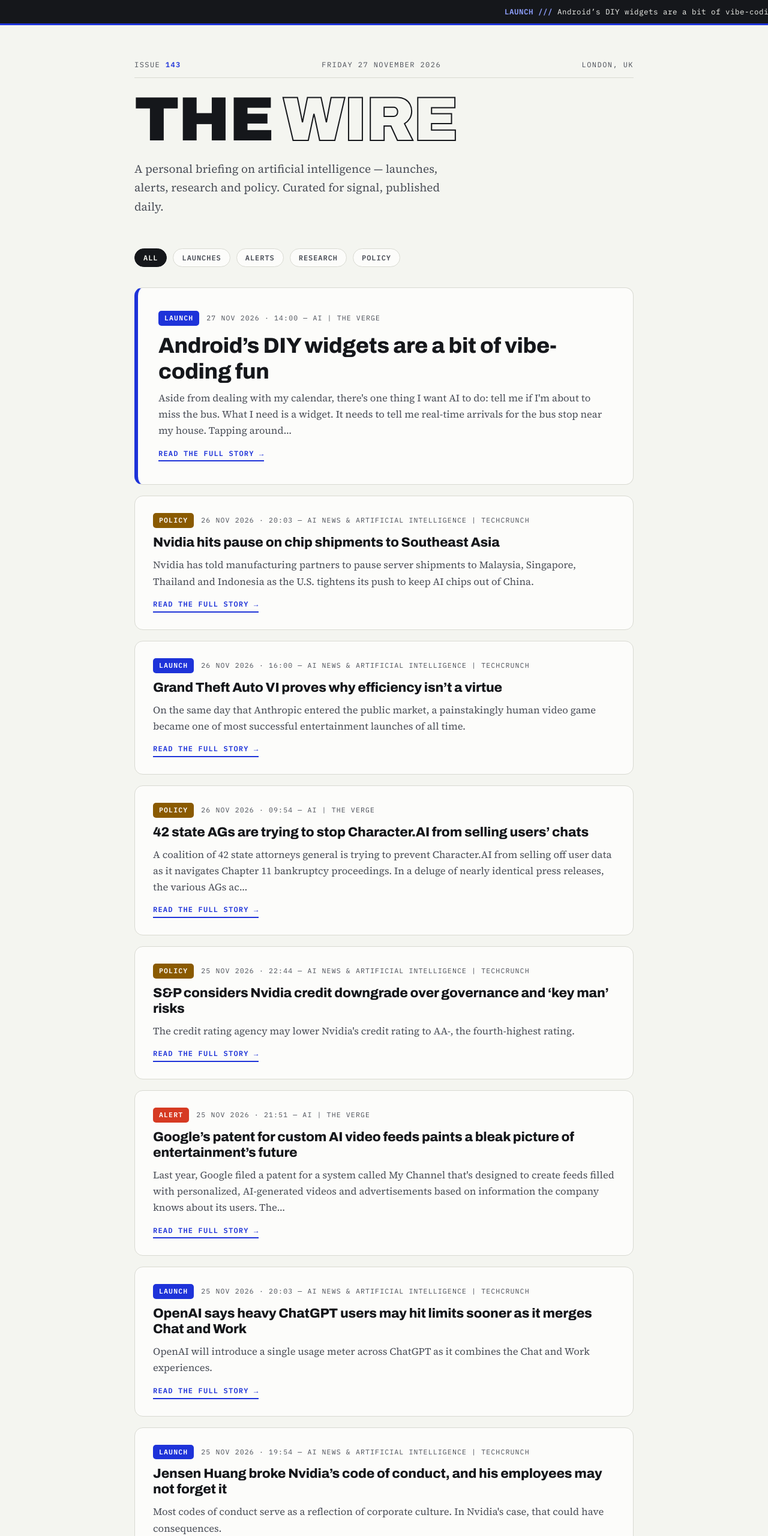
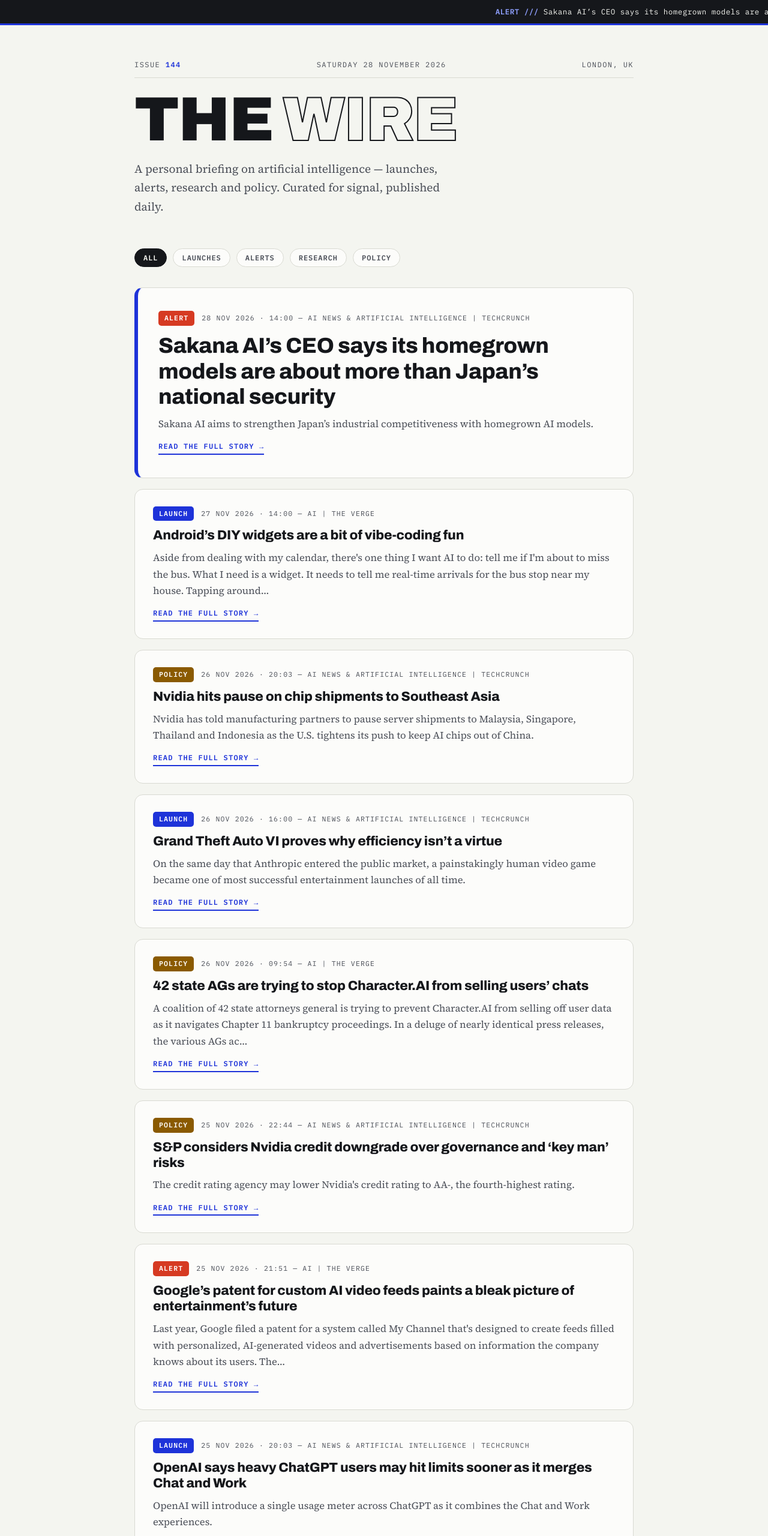
Before and after one commit to MOD108/AI-News, a plain HTML site: page index.html in a window 1280 px wide. Shown: the top 2560 px of the page at 60% size. Drawn offline with Linux system fonts and the light colour scheme.

Commit message:
Issue 2026-11-28 — automated build

```diff
--- a/index.html
+++ b/index.html
@@ -106,13 +106,13 @@
 <body>
 
 <div class="ticker" aria-label="Latest headlines ticker">
-  <div class="ticker__track"><span><b>LAUNCH ///</b> Android’s DIY widgets are a bit of vibe-coding fun</span><span><b>POLICY ///</b> Nvidia hits pause on chip shipments to Southeast Asia</span><span><b>LAUNCH ///</b> Grand Theft Auto VI proves why efficiency isn’t a virtue</span><span><b>POLICY ///</b> 42 state AGs are trying to stop Character.AI from selling users’ chats</span></div>
+  <div class="ticker__track"><span><b>ALERT ///</b> Sakana AI’s CEO says its homegrown models are about more than Japan’s national security</span><span><b>LAUNCH ///</b> Android’s DIY widgets are a bit of vibe-coding fun</span><span><b>POLICY ///</b> Nvidia hits pause on chip shipments to Southeast Asia</span><span><b>LAUNCH ///</b> Grand Theft Auto VI proves why efficiency isn’t a virtue</span></div>
 </div>
 
 <header>
   <div class="issue-line">
-    <span>Issue <b>143</b></span>
-    <span>Friday 27 November 2026</span>
+    <span>Issue <b>144</b></span>
+    <span>Saturday 28 November 2026</span>
     <span>London, UK</span>
   </div>
   <h1 class="masthead">The <em>Wire</em></h1>
@@ -128,7 +128,16 @@
 </nav>
 
 <main id="feed">
-      <article class="story lead" data-tag="launch">
+      <article class="story lead" data-tag="alert">
+        <div class="story-meta">
+          <span class="tag alert">Alert</span>
+          <span class="stamp mono">28 NOV 2026 · 14:00 — AI News &amp; Artificial Intelligence | TechCrunch</span>
+        </div>
+        <h2><a href="https://techcrunch.com/2026/11/28/sakana-ais-ceo-says-its-homegrown-models-are-about-more-than-japans-national-security/" target="_blank" rel="noopener">Sakana AI’s CEO says its homegrown models are about more than Japan’s national security</a></h2>
+        <p>Sakana AI aims to strengthen Japan’s industrial competitiveness with homegrown AI models.</p>
+        <a class="readmore" href="https://techcrunch.com/2026/11/28/sakana-ais-ceo-says-its-homegrown-models-are-about-more-than-japans-national-security/" target="_blank" rel="noopener">Read the full story →</a>
+      </article>
+      <article class="story " data-tag="launch">
         <div class="story-meta">
           <span class="tag launch">Launch</span>
           <span class="stamp mono">27 NOV 2026 · 14:00 — AI | The Verge</span>
@@ -191,32 +200,23 @@
         <p>OpenAI will introduce a single usage meter across ChatGPT as it combines the Chat and Work experiences.</p>
         <a class="readmore" href="https://techcrunch.com/2026/11/25/openai-says-heavy-chatgpt-users-may-hit-limits-sooner-as-it-merges-chat-and-work/" target="_blank" rel="noopener">Read the full story →</a>
       </article>
-      <article class="story " data-tag="launch">
-        <div class="story-meta">
-          <span class="tag launch">Launch</span>
-          <span class="stamp mono">25 NOV 2026 · 19:54 — AI News &amp; Artificial Intelligence | TechCrunch</span>
-        </div>
-        <h2><a href="https://techcrunch.com/2026/11/25/jensen-huang-broke-nvidias-code-of-conduct-and-his-employees-may-not-forget-it/" target="_blank" rel="noopener">Jensen Huang broke Nvidia’s code of conduct, and his employees may not forget it</a></h2>
-        <p>Most codes of conduct serve as a reflection of corporate culture. In Nvidia&#x27;s case, that could have consequences.</p>
-        <a class="readmore" href="https://techcrunch.com/2026/11/25/jensen-huang-broke-nvidias-code-of-conduct-and-his-employees-may-not-forget-it/" target="_blank" rel="noopener">Read the full story →</a>
-      </article>
 </main>
 
 <section class="quickhits">
   <div class="section-label">Quick hits</div>
   <ul class="hits">
+      <li><span class="stamp mono">25 NOV</span><a href="https://techcrunch.com/2026/11/25/jensen-huang-broke-nvidias-code-of-conduct-and-his-employees-may-not-forget-it/" target="_blank" rel="noopener">Jensen Huang broke Nvidia’s code of conduct, and his employees may not forget it</a></li>
       <li><span class="stamp mono">25 NOV</span><a href="https://techcrunch.com/2026/11/25/anthropics-dario-amodei-calls-accusations-of-surrendering-human-control-to-ai-absurd/" target="_blank" rel="noopener">Anthropic’s Dario Amodei calls accusations of surrendering human control to AI ‘absurd’</a></li>
       <li><span class="stamp mono">25 NOV</span><a href="https://techcrunch.com/2026/11/25/want-to-buy-your-kid-an-ai-toy-this-christmas-not-in-new-york/" target="_blank" rel="noopener">Want to buy your kid an AI toy this Christmas? Not in New York</a></li>
       <li><span class="stamp mono">25 NOV</span><a href="https://www.theverge.com/science/1042278/spacex-fcc-starmind-ai-space-data-centers" target="_blank" rel="noopener">FCC signs off on SpaceX’s plan to put up to 1 million data center satellites into space</a></li>
       <li><span class="stamp mono">25 NOV</span><a href="https://techcrunch.com/2026/11/25/state-ags-fight-character-ais-plan-to-auction-off-users-private-chats/" target="_blank" rel="noopener">Character.AI’s plan to auction off users’ private chats challenged by state AGs</a></li>
       <li><span class="stamp mono">25 NOV</span><a href="https://arstechnica.com/gadgets/2026/11/ars-live-recap-dont-expect-military-attacks-on-data-centers-to-stop/" target="_blank" rel="noopener">Ars Live recap: Don’t expect military attacks on data centers to stop</a></li>
-      <li><span class="stamp mono">25 NOV</span><a href="https://www.theverge.com/gadgets/1042162/nothing-ear-note-ai-earbuds-reveal" target="_blank" rel="noopener">Nothing offers a full look at its AI earbuds and charging case</a></li>
   </ul>
 </section>
 
 <footer>
   <span>© 2026 The Wire — auto-compiled, human-owned</span>
-  <span class="mono">last build: 27 Nov 2026 · 15:29 GMT</span>
+  <span class="mono">last build: 28 Nov 2026 · 14:27 GMT</span>
 </footer>
 
 <script>
--- a/state.json
+++ b/state.json
@@ -1 +1 @@
-{"issue": 143}
+{"issue": 144}
```
